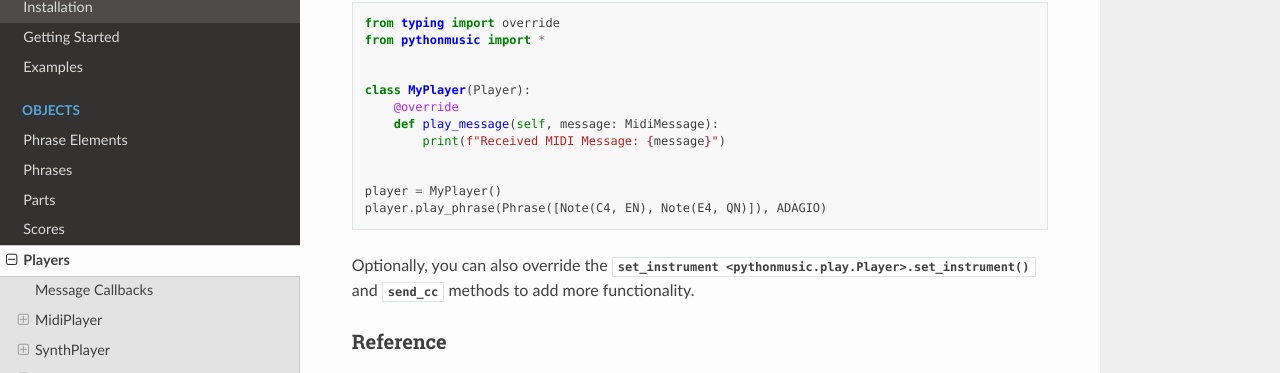
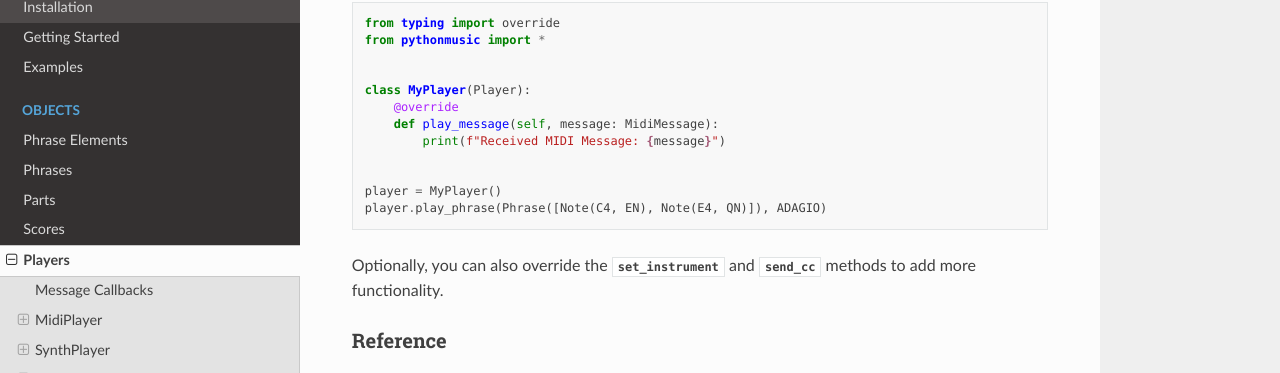
Before and after one commit to flreuss/pythonmusic, a Sphinx documentation site: the page built from docs/objects/players.rst, in a window 1280 px wide and 900 px high, scrolled down 3438 px, cut to the strip 0-373 px from the top of the window. Built offline with Sphinx 7.4.7 and the Read the Docs theme 3.1.0, drawn with Linux system fonts in a browser that asks for light colours.

Commit message:
fixed typo in players.rst

```diff
--- a/docs/objects/players.rst
+++ b/docs/objects/players.rst
@@ -188,7 +188,7 @@ method.
     player.play_phrase(Phrase([Note(C4, EN), Note(E4, QN)]), ADAGIO)
 
 
-Optionally, you can also override the :meth:`set_instrument <pythonmusic.play.Player>.set_instrument` and
+Optionally, you can also override the :meth:`set_instrument <pythonmusic.play.Player.set_instrument>` and
 :meth:`send_cc <pythonmusic.play.Player.send_cc>` methods to add more functionality.
 
 Reference
```
